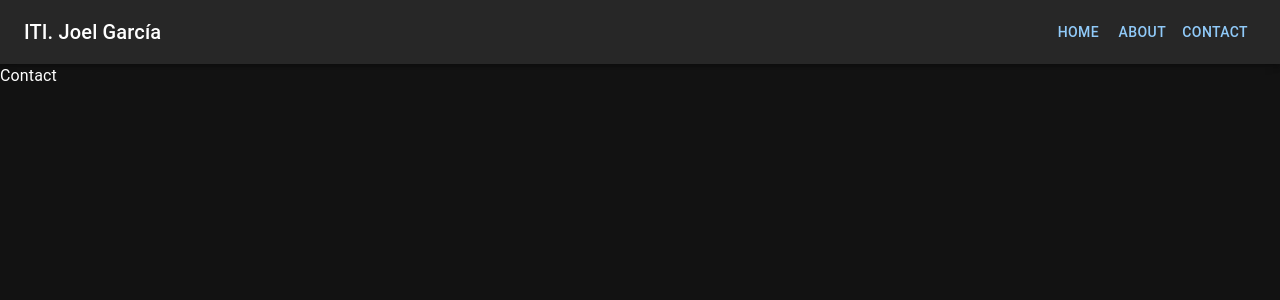
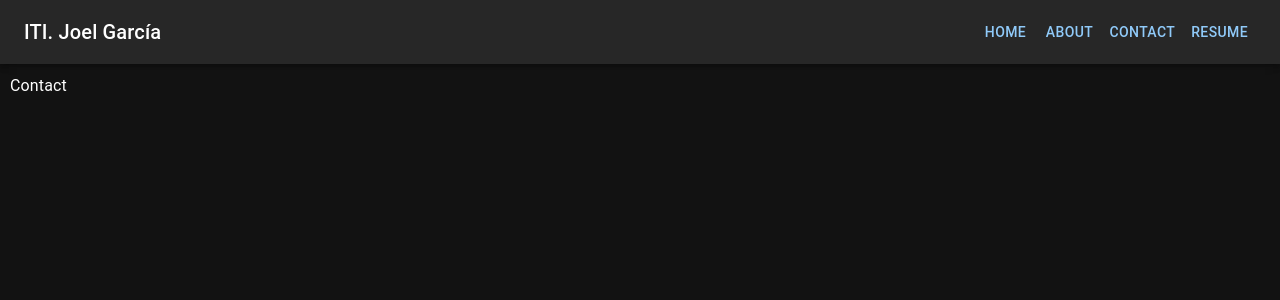
Before and after one commit to GreedSource/portafolio, a React (Create React App) app: page /contact in a window 1280 px wide. Shown: the top 300 px of the page. Built offline with nearby package versions, Linux system fonts and the light colour scheme.

Commit message:
adding resume sections

```diff
--- a/src/App.tsx
+++ b/src/App.tsx
@@ -5,7 +5,7 @@ import { DarkTheme } from "./theme";
 import Routes from "./routes";
 
 const App: FunctionComponent = (): JSX.Element => {
-  const notes = useSelector<any>((state) => state);
+  const notes = useSelector((state) => state);
   console.log(notes);
   return (
     <ThemeProvider theme={DarkTheme}>
--- a/src/components/AppBar/_component.tsx
+++ b/src/components/AppBar/_component.tsx
@@ -20,6 +20,7 @@ export const AppBar: FunctionComponent = (): JSX.Element => {
           <Button onClick={() => handleRedirect("/")}>Home</Button>
           <Button onClick={() => handleRedirect("/about")}>About</Button>
           <Button onClick={() => handleRedirect("/contact")}>Contact</Button>
+          <Button onClick={() => handleRedirect("/resume")}>Resume</Button>
         </Toolbar>
       </MuiAppBar>
     </Box>
--- a/src/routes/index.tsx
+++ b/src/routes/index.tsx
@@ -1,13 +1,19 @@
 import { FunctionComponent } from "react";
 import { BrowserRouter as Router } from "react-router-dom";
-import { HomeView, AboutView, ContactView } from "../views";
-import { AppBar } from "../components";
-import { AnimatedRoutes, RouteTransition } from "../utils/animation";
+import { HomeView, AboutView, ContactView, ResumeView } from "src/views";
+import { AppBar } from "src/components";
+import { AnimatedRoutes, RouteTransition } from "src/utils/animation";
+import { Box } from "@mui/material";
 
 export const Routes: FunctionComponent = (): JSX.Element => {
   return (
     <Router>
       <AppBar />
+      <Box
+        sx={{
+          m: "10px",
+        }}
+      >
         <AnimatedRoutes exitBeforeEnter initial={false}>
           <RouteTransition exact path="/" slideUp={30}>
             <HomeView />
@@ -18,7 +24,11 @@ export const Routes: FunctionComponent = (): JSX.Element => {
           <RouteTransition path="/contact" slideUp={30}>
             <ContactView />
           </RouteTransition>
+          <RouteTransition path="/resume" slideUp={30}>
+            <ResumeView />
+          </RouteTransition>
         </AnimatedRoutes>
+      </Box>
     </Router>
   );
 };
--- a/src/views/About/_view.tsx
+++ b/src/views/About/_view.tsx
@@ -1,9 +1,10 @@
-import { FunctionComponent } from "react";
+import { VFC } from "react";
+import { Box } from "@mui/material";
 import { useAboutServices } from "./_services";
 
-export const AboutView: FunctionComponent = (): JSX.Element => {
+export const AboutView: VFC = (): JSX.Element => {
   const {} = useAboutServices();
-  return <div>About</div>;
+  return <Box>About</Box>;
 };
 
 export default AboutView;
--- a/src/views/Contact/_view.tsx
+++ b/src/views/Contact/_view.tsx
@@ -1,9 +1,10 @@
-import { FunctionComponent } from "react";
+import { VFC } from "react";
+import { Box } from "@mui/material";
 import { useContactServices } from "./_services";
 
-export const ContactView: FunctionComponent = (): JSX.Element => {
+export const ContactView: VFC = (): JSX.Element => {
   const {} = useContactServices();
-  return <div>Contact</div>;
+  return <Box>Contact</Box>;
 };
 
 export default ContactView;
--- a/src/views/Home/_view.tsx
+++ b/src/views/Home/_view.tsx
@@ -1,9 +1,10 @@
-import { FunctionComponent } from "react";
+import { VFC } from "react";
+import { Box } from "@mui/material";
 import { useHomeServices } from "./_services";
 
-export const HomeView: FunctionComponent = (): JSX.Element => {
+export const HomeView: VFC = (): JSX.Element => {
   const {} = useHomeServices();
-  return <div>Home</div>;
+  return <Box>Home</Box>;
 };
 
 export default HomeView;
--- /dev/null
+++ b/src/views/Resume/_services.tsx
@@ -0,0 +1,5 @@
+export const useResumeServices = () => {
+  return {};
+};
+
+export default useResumeServices;
--- /dev/null
+++ b/src/views/Resume/_view.tsx
@@ -0,0 +1,10 @@
+import { VFC } from "react";
+import { Box } from "@mui/material";
+import { useResumeServices } from "./_services";
+
+export const ResumeView: VFC = (): JSX.Element => {
+  const {} = useResumeServices();
+  return <Box>Resume</Box>;
+};
+
+export default ResumeView;
--- /dev/null
+++ b/src/views/Resume/index.tsx
@@ -0,0 +1,2 @@
+export { default as ResumeView } from "./_view";
+export * from "./_view";
--- a/src/views/index.tsx
+++ b/src/views/index.tsx
@@ -1,6 +1,11 @@
 export { default as AboutView } from "./About/_view";
 export * from "./About";
+
 export { default as HomeView } from "./Home/_view";
 export * from "./Home";
+
 export { default as ContactView } from "./Contact/_view";
 export * from "./Contact";
+
+export { default as ResumeView } from "./Resume/_view";
+export * from "./Resume";
```
Also changed, not shown: package.json (+7 -7 lines), tsconfig.json (+3 -8 lines), 1 other file (tests, documents, lock files or other folders). Lines whose indentation alone changed are shown as unchanged.
